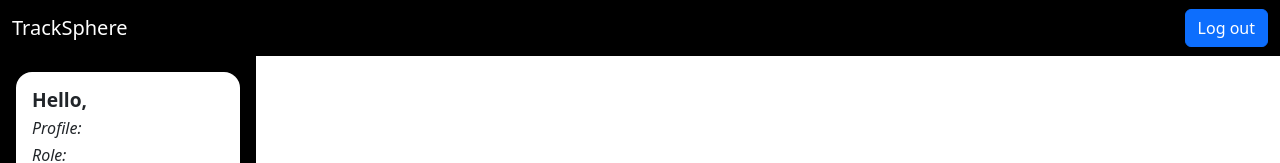
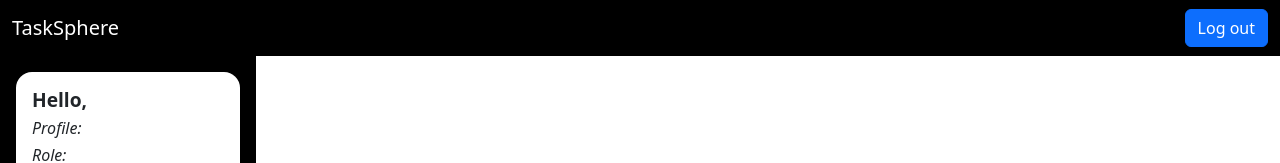
Before and after one commit to aashishrc/TaskSphere, a React (Create React App) app in the folder frontend/: page / in a window 1280 px wide. Shown: the top 163 px of the page. Built offline with nearby package versions, Linux system fonts and the light colour scheme; no server answers.

Commit message:
final commit

```diff
--- a/frontend/public/index.html
+++ b/frontend/public/index.html
@@ -23,7 +23,7 @@
       work correctly both with client-side routing and a non-root public URL.
       Learn how to configure a non-root public URL by running `npm run build`.
     -->
-    <title>TrackSphere</title>
+    <title>TaskSphere</title>
   </head>
   <body>
     <noscript>You need to enable JavaScript to run this app.</noscript>
--- a/frontend/src/components/Layout.js
+++ b/frontend/src/components/Layout.js
@@ -19,7 +19,7 @@ const Layout = () => {
     <>
       <Navbar bg="black" data-bs-theme="dark">
         <Container fluid>
-          <Navbar.Brand href="/">TrackSphere</Navbar.Brand>
+          <Navbar.Brand href="/">TaskSphere</Navbar.Brand>
 
           <Nav className="ml-auto">
             {/* <Nav.Link href="/login">Login</Nav.Link> */}
```
